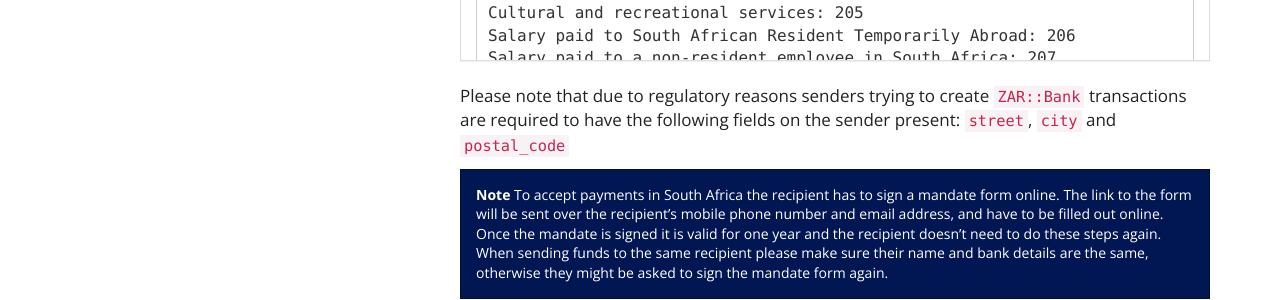
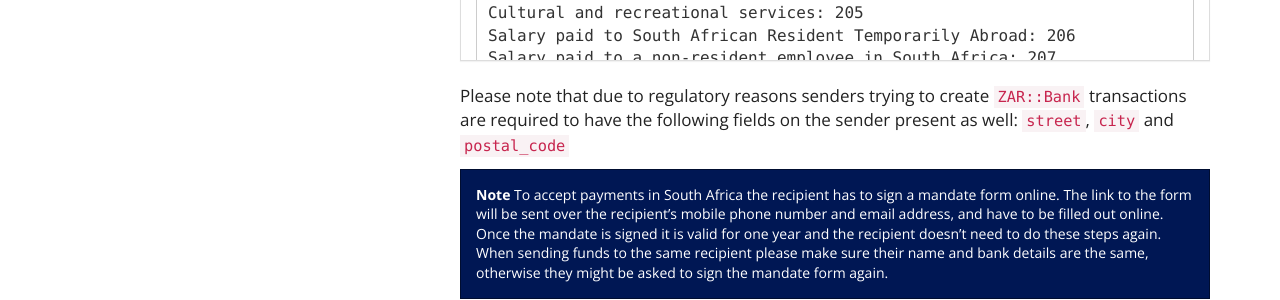
Before and after one commit to transferzero/api-documentation, a Jekyll site: the page built from _docs/payout-details.md, in a window 1280 px wide and 900 px high, scrolled down 13569 px. Shown: the part 325-625 px from the top of the window. Built offline with Jekyll 4.4.1, drawn with Linux system fonts in a browser that asks for light colours; nearby versions of some CDN libraries; comment, search, counter and statistics services are not loaded; some of the changed text lies outside the part shown.

Commit message:
Update payout-details.md

```diff
--- a/_docs/payout-details.md
+++ b/_docs/payout-details.md
@@ -638,7 +638,7 @@ Proceeds for other business services not included elsewhere: 309
 
 {% include language-tabbar.html prefix="zar-transfer-reason-codes" raw=data-raw %}
 
-Please note that due to regulatory reasons senders trying to create `ZAR::Bank` transactions are required to have the following fields on the sender present:
+Please note that due to regulatory reasons senders trying to create `ZAR::Bank` transactions are required to have the following fields on the sender present as well:
 `street`, `city` and `postal_code`
 
 <div class="alert alert-info" markdown="1">
```
Also changed, not shown: other parts of _docs/payout-details.md (+1 -1 lines).
